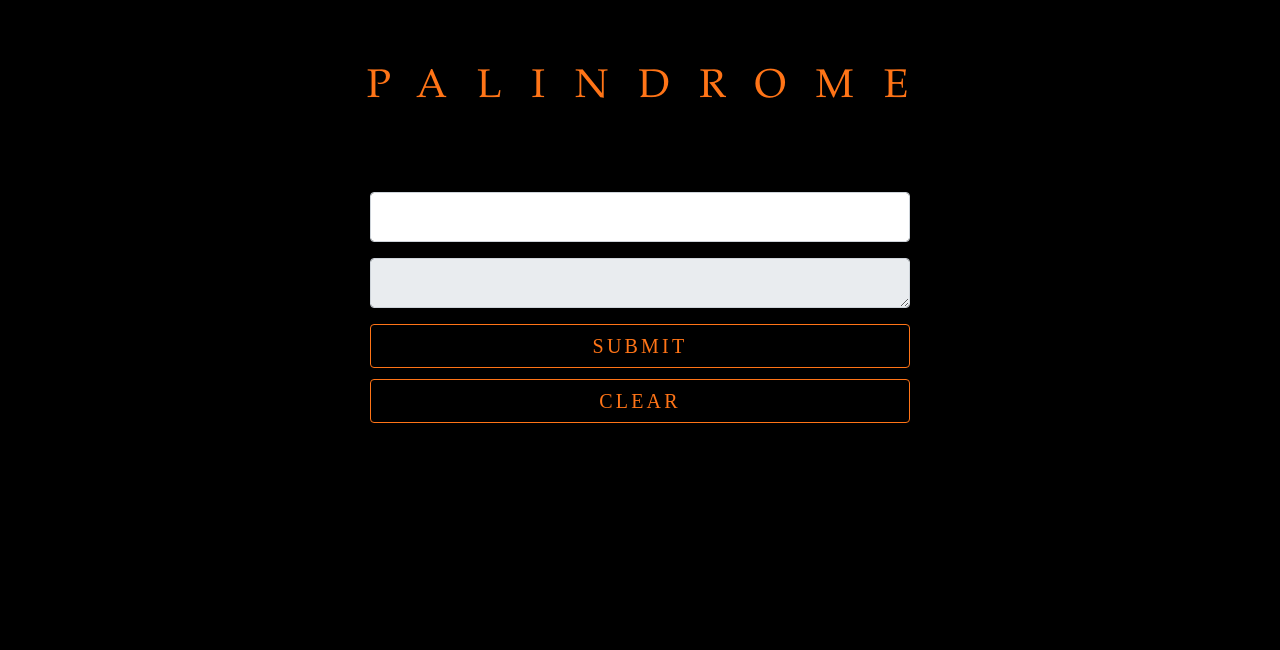
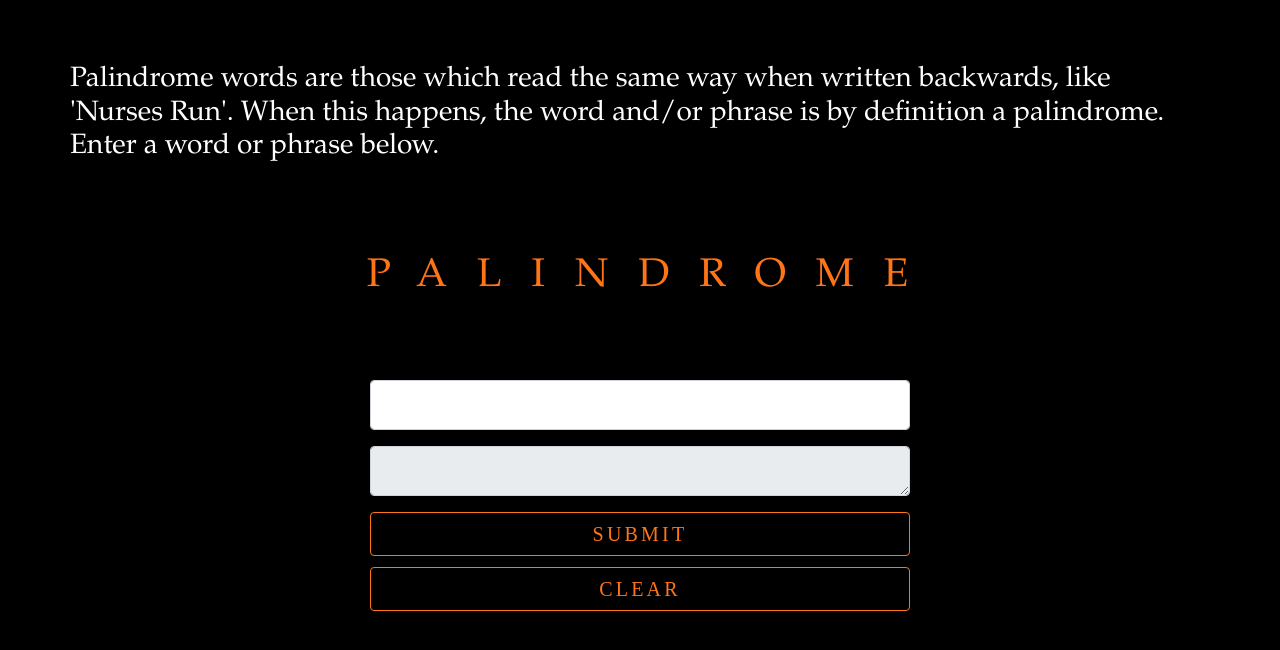
Before and after one commit to rrichardknott/Palindrome, a plain HTML site: page Index.html in a window 1280 px wide. Drawn offline with Linux system fonts and the light colour scheme.

Commit message:
added message to user about the program

```diff
--- a/Css/palindrome.css
+++ b/Css/palindrome.css
@@ -5,9 +5,14 @@ body{
     font-family: Garamond, sans-serif;
  }
 
+h3{
+    color: white;
+}
+
 #title {
     width: 100%;
     letter-spacing: .75em;
+    margin-top: 7%;
     margin-bottom: 7%;
     color: #ff7417;
     text-align: center;
--- a/Index.html
+++ b/Index.html
@@ -11,6 +11,9 @@
     <div class="container">
 
         <div class="row">
+            <div>
+                <h3>Palindrome words are those which read the same way when written backwards, like 'Nurses Run'. When this happens, the word and/or phrase is by definition a palindrome. Enter a word or phrase below.</h3>
+            </div>
             <p class="col-12 h1" id="title">PALINDROME</p>
         </div>
 
```
